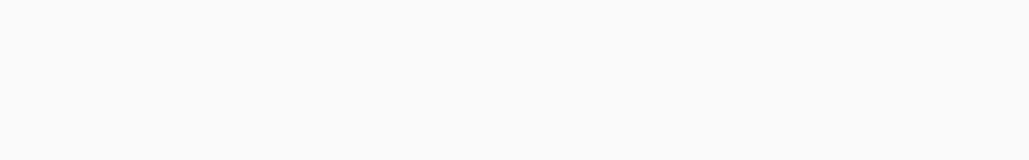
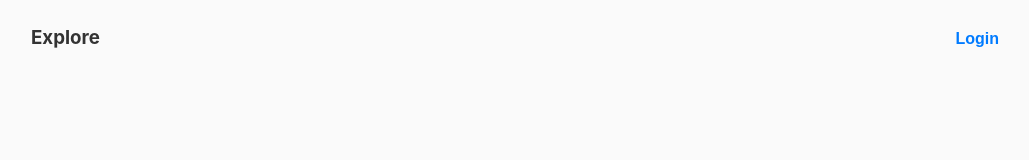
Before and after one commit to mmd-yavarii/react-crypto-app, a React (Vite) app: page /login in a window 1280 px wide. Shown: the top 160 px of the page, without its empty margins (125-1154 px from the left). Built offline with nearby package versions, Linux system fonts and the light colour scheme.

Commit message:
routing to login page

```diff
--- a/src/App.jsx
+++ b/src/App.jsx
@@ -1,3 +1,5 @@
+import { Routes, Route } from 'react-router-dom';
+
 import { setMetaThemColor } from './helpers/helper.js';
 
 import HomePage from './pages/HomePage.jsx';
@@ -10,18 +12,20 @@
 import { ImRocket } from 'react-icons/im';
 
 setMetaThemColor();
+
 function App() {
     return (
         <IsLoginProvider>
-            {/* <Layout>
+            <Layout>
                 <FavoritesProvider>
                     <CurrencyProvider>
-                        <HomePage />
+                        <Routes>
+                            <Route path="/" element={<HomePage />} />
+                            <Route path="/login" element={<LoginPage />} />
+                        </Routes>
                     </CurrencyProvider>
                 </FavoritesProvider>
-            </Layout> */}
-
-            <LoginPage />
+            </Layout>
         </IsLoginProvider>
     );
 }
--- a/src/Layout/Layout.jsx
+++ b/src/Layout/Layout.jsx
@@ -1,3 +1,5 @@
+import { Link } from 'react-router-dom';
+
 import styles from './Layout.module.css';
 import { CiUser } from 'react-icons/ci';
 
@@ -10,7 +12,6 @@
     return (
         <>
             <header className={styles.header}>
-
                 <h3>Explore</h3>
 
                 {/* log in or dashboard button */}
@@ -19,7 +20,9 @@
                         <CiUser fontSize="1.3rem" opacity="0.7" />
                     </button>
                 ) : (
-                    <button className={styles.logInBtn}>Login</button>
+                    <Link to={'/login'}>
+                        <button className={styles.logInBtn}>Login</button>
+                    </Link>
                 )}
             </header>
 
--- a/src/main.jsx
+++ b/src/main.jsx
@@ -2,9 +2,12 @@
 import { createRoot } from 'react-dom/client';
 import './global.css';
 import App from './App.jsx';
+import { BrowserRouter } from 'react-router-dom';
 
 createRoot(document.getElementById('root')).render(
-    <StrictMode>
-        <App />
-    </StrictMode>,
+    <BrowserRouter>
+        <StrictMode>
+            <App />
+        </StrictMode>
+    </BrowserRouter>,
 );
--- a/src/pages/LoginOrSignup/LoginPage.jsx
+++ b/src/pages/LoginOrSignup/LoginPage.jsx
@@ -54,8 +54,7 @@
 
                 const json = await req.json();
                 changeLogin(loginState.remember, json.token);
-
-                // get back to home page
+                history.back();
             } catch (error) {
                 alert(error);
             } finally {
--- a/src/pages/LoginOrSignup/LoginPage.module.css
+++ b/src/pages/LoginOrSignup/LoginPage.module.css
@@ -1,5 +1,5 @@
 .container {
-    height: 90vh;
+    height: 80vh;
     display: flex;
     align-items: center;
     justify-content: center;
```
